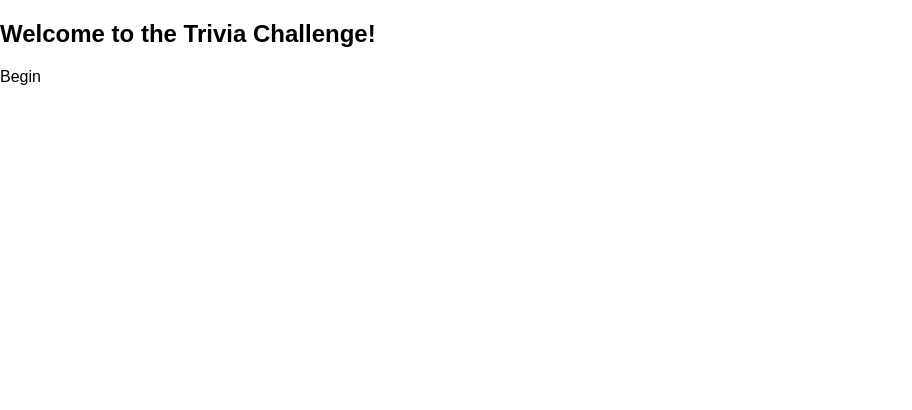
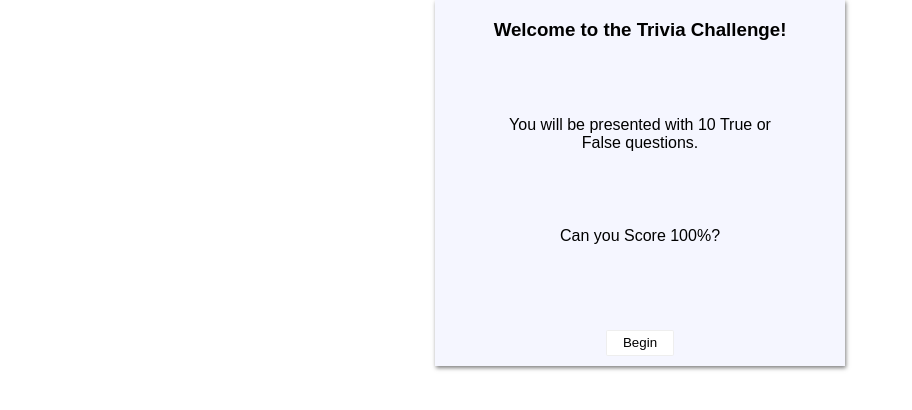
Before and after one commit to joewstroman/trivia, a React (Create React App) app: page / in a window 1280 px wide. Shown: the top 410 px of the page, without its empty margins (0-912 px from the left). Built offline with nearby package versions, Linux system fonts and the light colour scheme; no server answers; the HTML template or start-up script is replaced by a standard one.

Commit message:
Add initial UI

```diff
--- a/package.json
+++ b/package.json
@@ -3,9 +3,14 @@
   "version": "0.1.0",
   "private": true,
   "dependencies": {
+    "@fortawesome/fontawesome-svg-core": "^1.2.8",
+    "@fortawesome/free-solid-svg-icons": "^5.5.0",
+    "@fortawesome/react-fontawesome": "^0.1.3",
     "@types/react-redux": "^6.0.10",
     "@types/react-router": "^4.4.1",
     "@types/redux": "^3.6.0",
+    "i": "^0.3.6",
+    "npm": "^6.4.1",
     "react": "^16.6.3",
     "react-dom": "^16.6.3",
     "react-redux": "^5.1.1",
--- a/src/App.css
+++ b/src/App.css
@@ -1,28 +1,56 @@
-.App {
+#root {
   text-align: center;
 }
 
-.App-logo {
-  animation: App-logo-spin infinite 20s linear;
-  height: 80px;
+.App > div {
+  width: 300px;
+  background-color: rgb(245, 246, 255);
+  display: inline-block;
+  animation: slide-board-up .8s ease;
+  padding: 0px 55px;
+  -moz-box-shadow: 1px 2px 4px rgba(0, 0, 0, .5);
+  -webkit-box-shadow: 1px 2px 4px rgba(0, 0, 0, .5);
+  box-shadow: 1px 2px 4px rgba(0, 0, 0, .5);
+  transition: all 0.4s ease;
+  word-wrap: break-word;
 }
 
-.App-header {
-  background-color: #222;
-  height: 150px;
-  padding: 20px;
-  color: white;
+button {
+  display:inline-block;
+  padding:0.35em 1.2em;
+  border:0.1em groove;
+  margin:0 0.3em 0.3em 0;
+  border-radius:0.12em;
+  box-sizing: border-box;
+  text-decoration:none;
+  font-weight:400;
+  color: black;
+  text-align:center;
+  margin: 5px 0px;
+  transition: all 0.3s;
+  background-color: white;
+  outline: none;
  }
 
-.App-title {
-  font-size: 1.5em;
+ button:hover {
+  background-color: rgb(142, 200, 214);
  }
 
-.App-intro {
-  font-size: large;
+ .question {
+  min-width: 200px;
+  height: 200px;
+  padding: 25px;
+  display: table-cell;
+  vertical-align: middle;
+  border: 1px solid;
+  border-color: rgb(170, 170, 170);
  }
 
-@keyframes App-logo-spin {
-  from { transform: rotate(0deg); }
-  to { transform: rotate(360deg); }
+@keyframes slide-board-up {
+  0% {
+      transform: translateY(300px);
   }
+  100% {
+      transform: translateY(0);
+  }
+}
--- a/src/App.tsx
+++ b/src/App.tsx
@@ -20,7 +20,7 @@ interface IAction {
 
 const history = createBrowserHistory();
 
-const defaultState= { score: 0, answers: [] }
+const defaultState = { score: 0, answers: [] }
 
 const reducer = (state:IAppState = defaultState, action:IAction) => {
   switch (action.type) {
@@ -28,6 +28,8 @@ const reducer = (state:IAppState = defaultState, action:IAction) => {
       return { ...state, score: state.score + 1 };
     case "REGISTER_ANSWER":
       return { ...state, answers: state.answers.concat([action.answer]) };
+    case "CLEAR":
+      return defaultState;
     default:
       return state;
   }
@@ -40,12 +42,11 @@ class App extends React.Component {
     return (
       <Provider store={store}>
         <Router history={history}>
-          <div>
+          <div className="App">
             <Route exact={true} path="/" component={Home} />
             <Route path="/home" component={Home} />
             <Route path="/quiz" component={Quiz} />
             <Route path="/results" component={Results} />
-            {/* <div onClick={history.goBack}>Back</div> */}
           </div>
         </Router>
       </Provider>
--- a/src/core/home.tsx
+++ b/src/core/home.tsx
@@ -1,5 +1,4 @@
 import * as React from 'react';
-// import { connect } from "react-redux";
 import { history } from '../App';
 
 const goToQuiz = () => {
@@ -7,9 +6,11 @@ const goToQuiz = () => {
 }
 
 const Home = () => {
-    return <div>
-        <h2>Welcome to the Trivia Challenge!</h2>
-    <   div onClick={goToQuiz}>Begin</div>
+    return <div style={{}}>
+        <h3>Welcome to the Trivia Challenge!</h3>
+        <div style={{margin: "75px 0px"}}>You will be presented with 10 True or False questions.</div>
+        <div style={{margin: "75px 0px"}}>Can you Score 100%?</div>
+        <button style={{margin: "10px 0px"}} onClick={goToQuiz}>Begin</button>
     </div>
 }
 
--- a/src/core/quiz.tsx
+++ b/src/core/quiz.tsx
@@ -22,9 +22,9 @@ interface IQuizState {
 }
 
 interface IQuizProps {
-    addToScore: () => void
-    registerAnswer: (answer:[boolean, string]) => void
-    score: number;
+    addToScore: () => void;
+    clear: () => void;
+    registerAnswer: (answer:[boolean, string]) => void;
 }
 
 class QuizComponent extends React.Component<IQuizProps, IQuizState> {
@@ -34,6 +34,9 @@ class QuizComponent extends React.Component<IQuizProps, IQuizState> {
     }
 
     public async componentWillMount() {
+        // Clear the app state whenever a new quiz begins
+        this.props.clear();
+
         if (!__QUIZ_JSON) {
             __QUIZ_JSON = await (await __GET_QUESTIONS()).json();
         }
@@ -82,10 +85,10 @@ class QuizComponent extends React.Component<IQuizProps, IQuizState> {
 
         return (
             <div>
-                <div>{parseText(this.getItem(index).category)}</div>
-                <div>{parseText(this.getItem(index).question)}</div>
-                <div>{(this.state.currentQuestion) ? this.state.currentQuestion + 1 : 1} / {this.state.questions.length}</div>
-                <div>{this.renderButton('True')}{this.renderButton('False')}</div>
+                <h3>{parseText(this.getItem(index).category)}</h3>
+                <div className="question">{parseText(this.getItem(index).question)}</div>
+                <div style={{margin: "15px 0px"}}>{(this.state.currentQuestion) ? this.state.currentQuestion + 1 : 1} / {this.state.questions.length}</div>
+                <div style={{margin: "15px 0px"}}>{this.renderButton('True')}{this.renderButton('False')}</div>
             </div>
         );
     }
@@ -105,6 +108,7 @@ const mapStateToProps = () => {
 const mapDispatchToProps = (dispatch:any) => {
     return {
         addToScore: () => dispatch({ type: 'ADD_TO_SCORE'}),
+        clear: () => dispatch({ type: 'CLEAR'}),
         registerAnswer: (answer:[boolean, string]) => dispatch({ type: 'REGISTER_ANSWER', answer})
     };
 }
@@ -118,6 +122,7 @@ const query = async (url:string) => {
 
 // Fetch data without blocking, for fastest possible load
 // and process the call when the component mounts
+const __API_URL = 'https://opentdb.com/api.php?amount=10&difficulty=hard&type=boolean'
 
 const __GET_QUESTIONS = async () => {
     if (__QUIZ_API_PROMISE) {
@@ -127,13 +132,12 @@ const __GET_QUESTIONS = async () => {
     return __QUIZ_API_PROMISE = query(__API_URL);
 }
 
-const __API_URL = 'https://opentdb.com/api.php?amount=10&difficulty=hard&type=boolean'
 let __QUIZ_API_PROMISE:Promise<Response>;
 let __QUIZ_JSON:IQuizJson;
 __QUIZ_API_PROMISE = __GET_QUESTIONS();
 
 
-
+// Connect component to Redux Store
 const Quiz = connect(
     mapStateToProps,
     mapDispatchToProps
--- a/src/core/results.tsx
+++ b/src/core/results.tsx
@@ -1,3 +1,5 @@
+import { faCheck, faTimes } from '@fortawesome/free-solid-svg-icons';
+import { FontAwesomeIcon } from '@fortawesome/react-fontawesome';
 import * as React from 'react';
 import { connect } from "react-redux";
 import { history } from "../App";
@@ -9,17 +11,24 @@ const results = ({ score, answers}: any) => {
             <div>You Scored</div>
             <div>{score} / {answers.length}</div>
             {answers.map(renderQuestion)}
-            <div onClick={restart}>Play Again?</div>
+            <button onClick={restart}>Play Again?</button>
         </div>
     )
 }
 
+const renderIcon = (correct:boolean) => {
+    const icon = (correct) ? faCheck : faTimes;
+    return <FontAwesomeIcon icon={icon} />
+}
 const renderQuestion = (answers:[boolean, string]) => {
-    return <div>{answers[0].toString()} {answers[1]}</div>
+    return <div style={{textAlign: 'left', margin: '15px 0px'}}>
+    {renderIcon(answers[0])}
+    <span style={{marginLeft: '8px'}}>{answers[1]}</span>
+    </div>
 }
 
 const restart = () => {
-    history.push('/home');
+    history.push('/quiz');
 }
 
 const mapStateToProps = ({score, answers}: any) => {
```
Also changed, not shown: 1 other file (tests, documents, lock files or other folders). Lines whose indentation alone changed are shown as unchanged.
